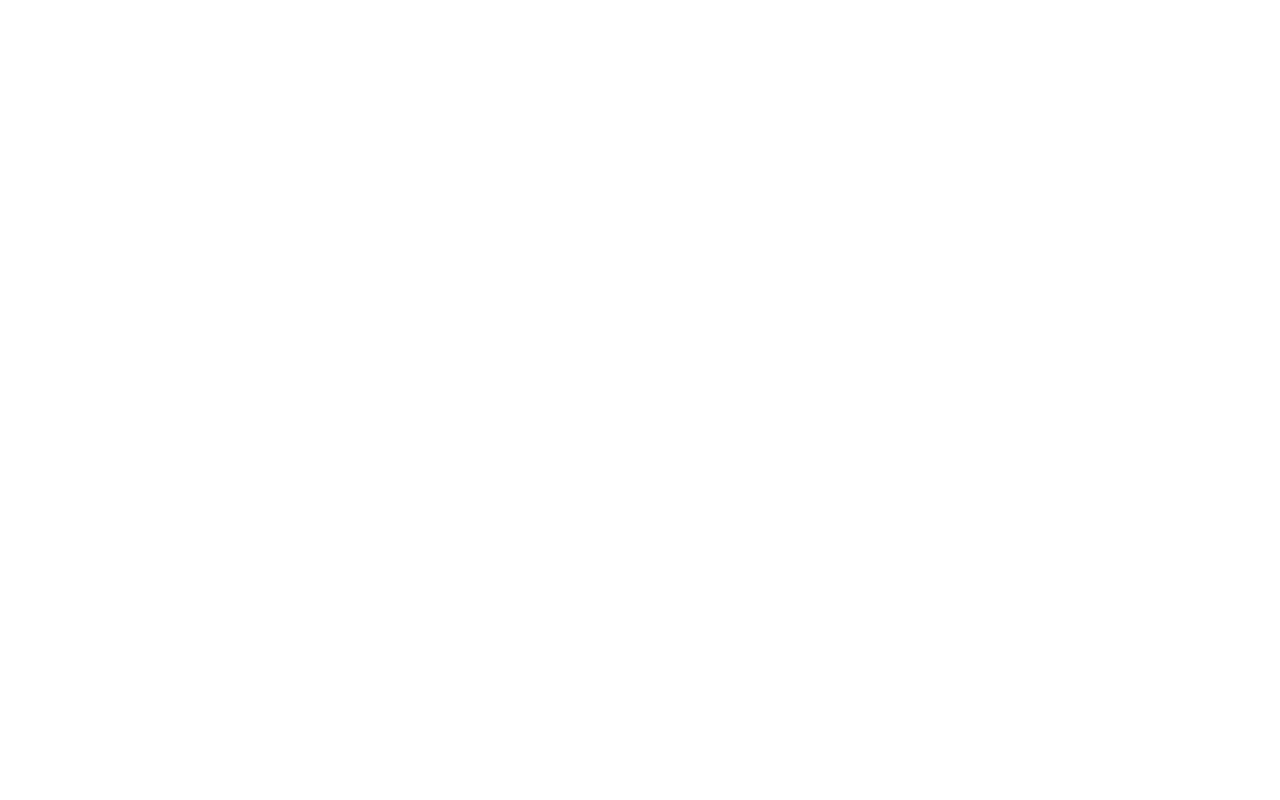
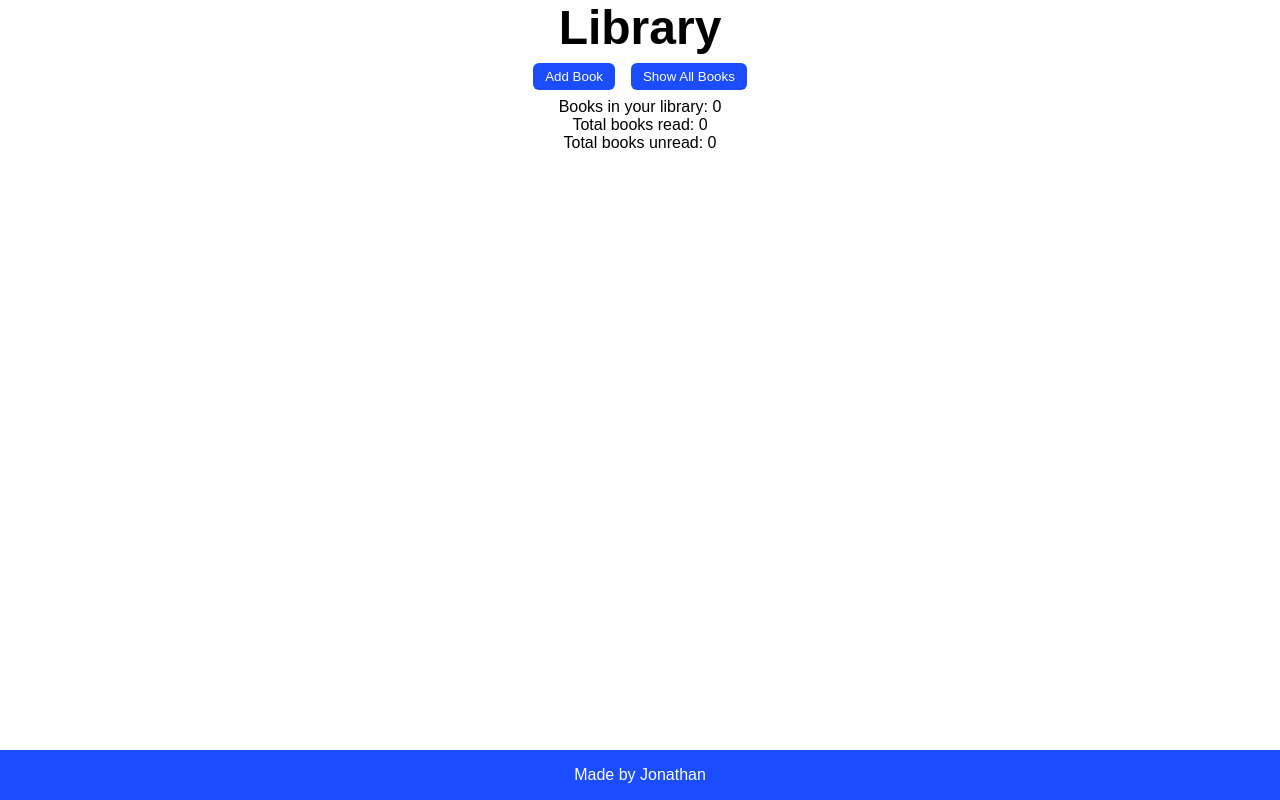
Before and after one commit to jonathanbernal/library, a website: page index.html in a window 1280 px wide. Drawn offline with Linux system fonts and the light colour scheme.

Commit message:
Add layout and style to the website

```diff
--- a/index.html
+++ b/index.html
@@ -9,6 +9,33 @@
     <title>Library</title>
 </head>
 <body>
+    <header>
+        <h1>Library</h1>
+    </header>
+    <div class="btn-container">
+        <button class="btn add-book-btn">Add Book</button>
+        <button class="btn show-all-books-btn">Show All Books</button>
+    </div>
+    <div class="book-count-container">
+        <p>Books in your library: <span class="book-count">0</span></p>
+        <p>Total books read: <span class="book-read-count">0</span></p>
+        <p>Total books unread: <span class="book-unread-count">0</span></p>
+    </div>
+    <div class="bookshelf">
+        <!-- <div class="book">
+            <div class="book-info">
+                <h2 class="book-title">Harry Potter</h1>
+                <p class="book-author">J.K Rowling</p>
+                <label>
+                    Read
+                    <input type="checkbox">
+                </label>
+            </div>
+        </div> -->
+    </div>
 
+    <footer>
+        <p>Made by Jonathan</p>
+    </footer>
 </body>
 </html>
--- a/style.css
+++ b/style.css
@@ -0,0 +1,86 @@
+@import url('https://fonts.googleapis.com/css2?family=Roboto:ital,wght@0,100;0,300;0,400;0,700;1,100;1,300;1,400;1,700&display=swap');
+
+:root {
+    --button-primary-color: #1B4DFF;
+    --white-color: #FFFFFF;
+    font-family: 'Poppins', sans-serif;
+}
+
+* {
+    box-sizing: border-box;
+    margin: 0;
+    padding: 0;
+}
+
+body {
+    display: flex;
+    flex-direction: column;
+    flex-basis: 100vh;
+    height: 100vh;
+    gap: 0.5rem;
+}
+
+header, .btn-container, .book-count-container {
+    justify-self: center;
+    align-self: center;
+}
+
+header > h1 {
+    font-size: 3rem;
+    font-weight: 700;
+}
+
+.btn {
+    padding: 6px 12px;
+    background-color: var(--button-primary-color);
+    border-style: none;
+    border-radius: 6px;
+    color: var(--white-color);
+    cursor: pointer;
+}
+
+.btn-container {
+    display: flex;
+    flex-wrap: wrap;
+    gap: 1rem;
+}
+
+.book-count-container {
+    text-align: center;
+}
+
+.bookshelf {
+    display: grid;
+    grid-template-columns: repeat(auto-fit, minmax(250px, 1fr));
+    justify-items: flex-start;
+    gap: 0.5rem;
+
+    padding: 2rem;
+}
+
+.book {
+    display: flex;
+    flex-direction: column;
+
+    width: 100%;
+    background: #E4E6F0;
+    box-shadow: 1px 1px 1px rgb(153, 153, 156);
+    padding: 0.5rem;
+}
+
+.book-info {
+    display: flex;
+    flex-direction: column;
+    align-items: center;
+}
+
+footer {
+    display: flex;
+    justify-content: center;
+    align-items: center;
+
+    background-color: var(--button-primary-color);
+    color: #FFF;
+    padding: 1rem;
+    margin-top: auto;
+}
```
